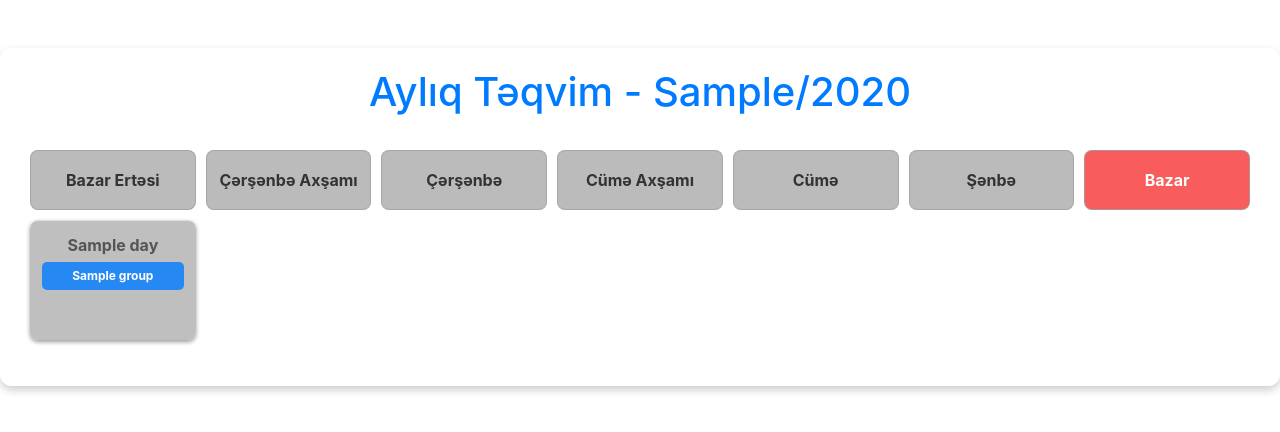
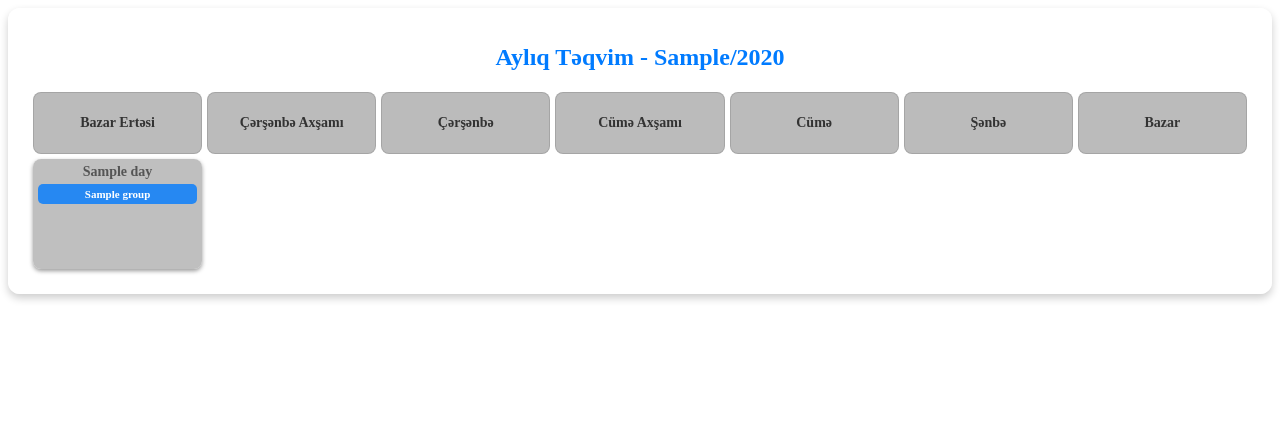
Before and after one commit to SamirAlizada/Tutor, a Django app: template templates/calendar/calendar_pdf.html in a window 1280 px wide. Shown: the top 432 px of the page. Run offline with Django 4.2, Linux system fonts and the light colour scheme; the template is opened without the code that fills it: most values are stand-ins (such as "Sample title", 1, 10 or a date in 2020); some libraries are stand-ins or nearby versions.

Commit message:
Refactor calendar layout and styling
- Increased calendar container width to 1500px for better landscape fit.
- Reduced border spacing and font size in the calendar table for improved fit.
- Adjusted header height, padding, and font size for a more compact header.
- Reduced day cell height, padding, and font size for better visual balance.
- Modified group name width to prevent overflow and adjusted badge padding and font size.
- Updated heading size and alignment for improved readability.
- Changed background color and text color for Sunday header for better visibility.

```diff
--- a/templates/calendar/calendar_pdf.html
+++ b/templates/calendar/calendar_pdf.html
@@ -3,9 +3,6 @@
 <head>
     <meta charset="UTF-8">
     <meta name="viewport" content="width=device-width, initial-scale=1.0">
-    <link rel="stylesheet" href="https://cdn.jsdelivr.net/npm/bootstrap@4.0.0/dist/css/bootstrap.min.css"
-        integrity="sha384-Gn5384xqQ1aoWXA+058RXPxPg6fy4IWvTNh0E263XmFcJlSAwiGgFAW/dAiS6JXm" crossorigin="anonymous">
-    <link rel="shortcut icon" href="https://www.princetonreview.com/cms-content/HowtoChooseanLSATTutor.jpg" type="image/x-icon">
     <title>Teacher</title>
 </head>
 <body>
@@ -21,7 +18,7 @@
         }
 
         .calendar-container {
-            max-width: 1300px;
+            max-width: 1500px;  /* Increased width to better fit landscape */
             margin: 0 auto;
             padding: 20px;
             background-color: rgba(255, 255, 255, 0.9);
@@ -32,28 +29,27 @@
         .calendar-table {
             width: 100%;
             border-collapse: separate;
-            border-spacing: 10px;
-            font-size: 16px;
+            border-spacing: 5px;  /* Reduced spacing for better fit */
+            font-size: 14px;  /* Slightly reduced font size */
         }
 
         .calendar-table thead th {
             width: 14.285%;
-            height: 60px;
+            height: 50px;  /* Reduced height for headers */
             text-align: center;
             vertical-align: middle;
-            padding: 10px;
-            background-color: rgba(180, 180, 180, 0.9);  /* Updated background color */
+            padding: 5px;  /* Reduced padding */
+            background-color: rgba(180, 180, 180, 0.9);
             color: #333;
             border-radius: 8px;
-            border: 1px solid rgba(160, 160, 160, 0.8);  /* Updated border color */
+            border: 1px solid rgba(160, 160, 160, 0.8);
         }
 
         .calendar-day {
-            height: 120px;
+            height: 100px;  /* Reduced height for day cells */
             vertical-align: top;
             text-align: center;
-            padding: 10px;
-            /* border: 1px solid rgba(200, 200, 200, 0.6); */
+            padding: 5px;  /* Reduced padding */
             border-radius: 8px;
             transition: background-color 0.3s, border-color 0.3s;
             box-shadow: 0 2px 4px rgba(0, 0, 0, 0.4);
@@ -74,17 +70,17 @@
         }
 
         .calendar-day.text-muted {
-            color: #555;  /* Updated text color */
+            color: #555;
             background-color: rgba(185, 185, 185, 0.9);
         }
 
         .calendar-day.text-muted strong {
-            color: #555;  /* Updated text color */
+            color: #555;
         }
 
         .group-name {
             display: inline-block;
-            max-width: 140px;
+            max-width: 120px;  /* Reduced width to prevent overflow */
             white-space: nowrap;
             overflow: hidden;
             text-overflow: ellipsis;
@@ -93,17 +89,19 @@
         }
 
         .badge-group {
-            background-color: rgba(0, 123, 255, 0.8);  /* Updated background color */
+            background-color: rgba(0, 123, 255, 0.8);
             color: #ffffff;
             font-weight: bold;
-            padding: 5px;
+            padding: 4px;  /* Reduced padding */
             border-radius: 5px;
-            font-size: 12px;
-            margin-top: 5px;
+            font-size: 11px;  /* Slightly reduced font size */
+            margin-top: 4px;
         }
 
         .container h1 {
             color: #007bff;
+            text-align: center;
+            font-size: 24px;  /* Reduced heading size */
         }
     </style>
 
@@ -119,7 +117,7 @@
                     <th>Cümə Axşamı</th>
                     <th>Cümə</th>
                     <th>Şənbə</th>
-                    <th style="background-color: #f95c5c; color: white;">Bazar</th>
+                    <th class="sunday-header">Bazar</th>
                 </tr>
             </thead>
             <tbody>
@@ -144,15 +142,5 @@
             </tbody>
         </table>
     </div>
-
-    <script src="https://code.jquery.com/jquery-3.2.1.slim.min.js"
-            integrity="sha384-KJ3o2DKtIkvYIK3UENzmM7KCkRr/rE9/Qpg6aAZGJwFDMVNA/GpGFF93hXpG5KkN"
-            crossorigin="anonymous"></script>
-    <script src="https://cdn.jsdelivr.net/npm/popper.js@1.12.9/dist/umd/popper.min.js"
-        integrity="sha384-ApNbgh9B+Y1QKtv3Rn7W3mgPxhU9K/ScQsAP7hUibX39j7fakFPskvXusvfa0b4Q"
-        crossorigin="anonymous"></script>
-    <script src="https://cdn.jsdelivr.net/npm/bootstrap@4.0.0/dist/js/bootstrap.min.js"
-        integrity="sha384-JZR6Spejh4U02d8jOt6vLEHfe/JQGiRRSQQxSfFWpi1MquVdAyjUar5+76PVCmYl"
-        crossorigin="anonymous"></script>
 </body>
 </html>
```
